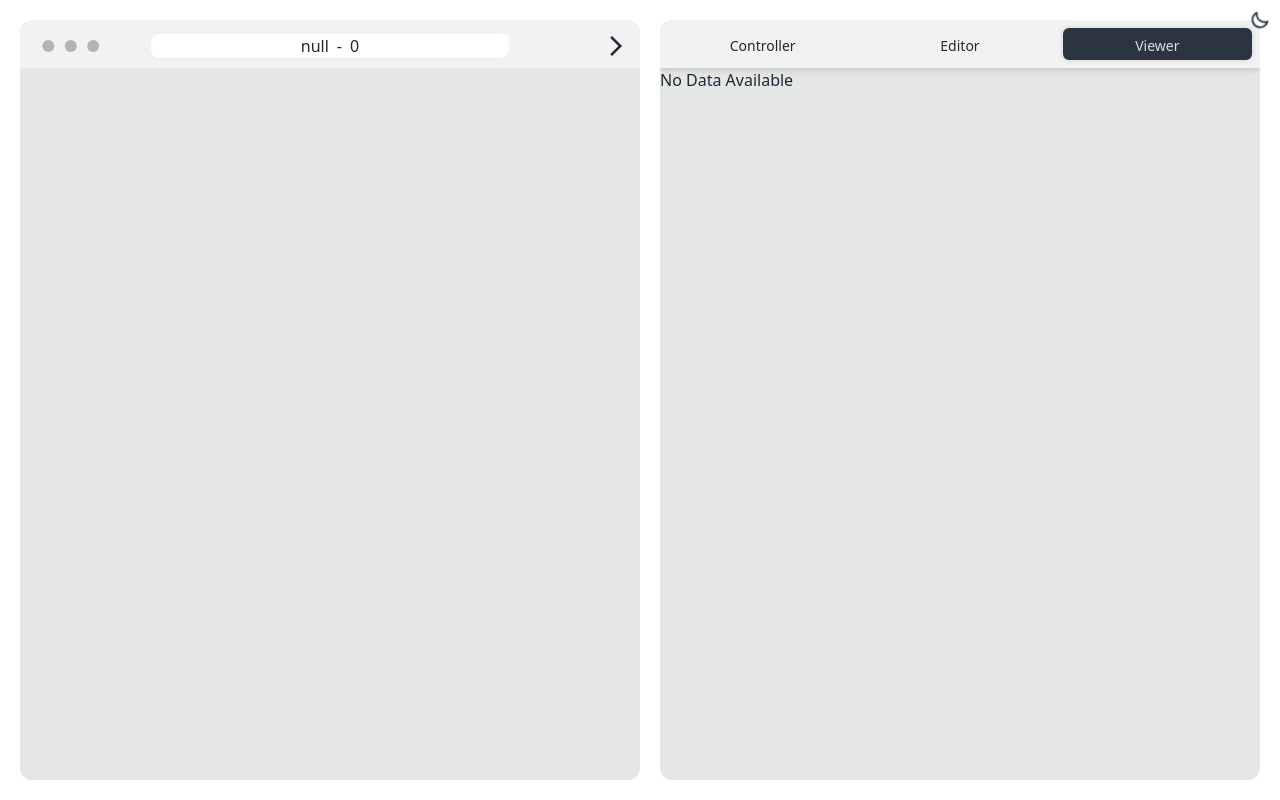
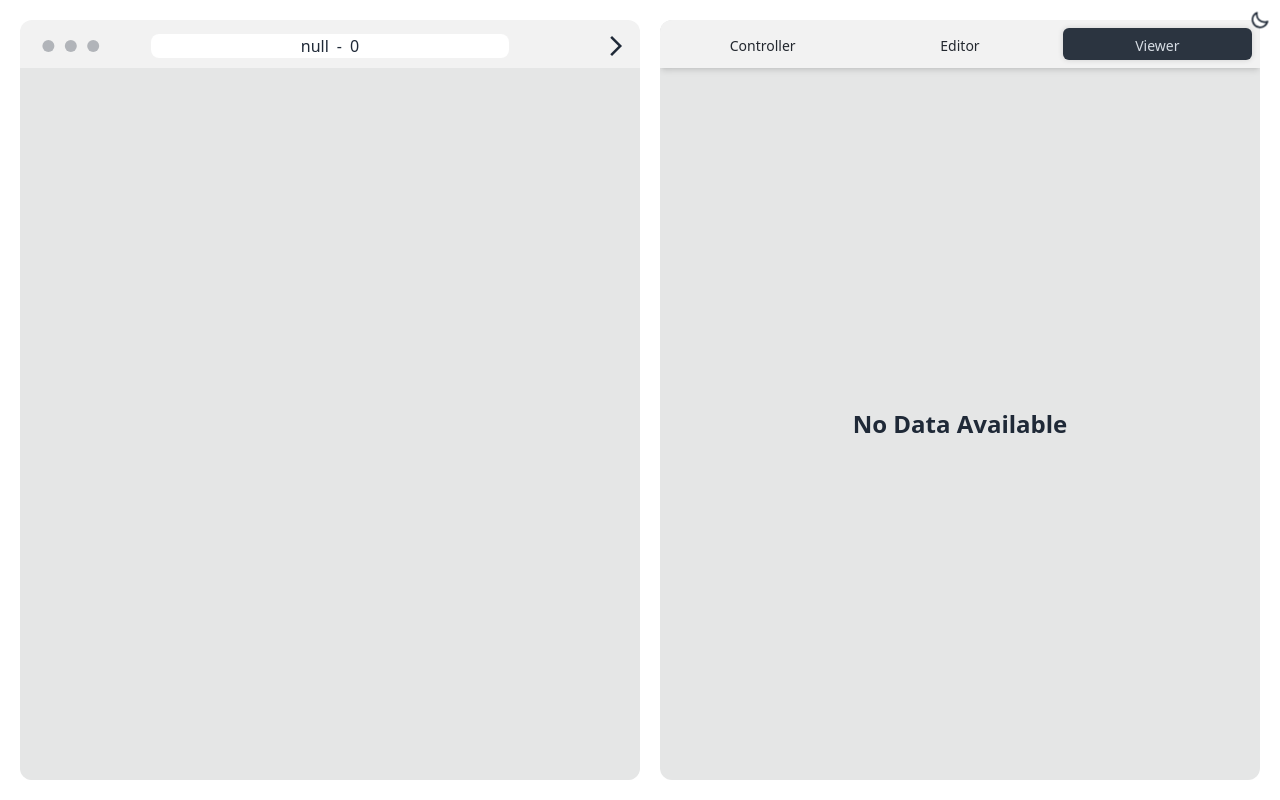
Before and after one commit to johannes-adr/Echtzeitsysteme, a SvelteKit app: page / in a window 1280 px wide. Both pictures are taken after a click on the button "Viewer". Built offline with nearby package versions, Linux system fonts and the light colour scheme.

Commit message:
Viewer fix

```diff
--- a/src/components/Viewer.svelte
+++ b/src/components/Viewer.svelte
@@ -40,12 +40,12 @@
     import { goJsElementClickHandlers, sim } from "$lib/global";
     import type { gojsClickEvent } from "$lib/gojscode";
     import type { SimulationData } from "$lib/nodes";
+    import Centered from "./Centered.svelte";
     import SemaphoreViewer from "./SemaphoreViewer.svelte";
     import ViewerItem from "./ViewerItem.svelte";
 
     let ev: HasSchema<gojsClickEvent> | undefined;
-        $:console.log(ev);
-    ev = { typ: "semaphore",from: "a_1",to: "{\"from\":[\"b_5\",\"a_3\"],\"to\":\"a_1\"}" };
+    $: console.log(ev);
     goJsElementClickHandlers["$$ViewerAdsZgK"] = (evloc) => (ev = evloc);
 
     let immutSimData: SimulationData | undefined;
@@ -62,16 +62,18 @@
 
     $: {
         immutSimData = $activeParseContent;
-        if(currentSimData == undefined){
+        if (currentSimData == undefined) {
             currentSimData = immutSimData;
         }
     }
 </script>
 
 {#if immutSimData == undefined || currentSimData == undefined}
-    <h1>No Data Available</h1>
+    <Centered>
+        <h1>No Data Available</h1></Centered
+    >
 {:else if ev === undefined}
-    <h1>Select an Element</h1>
+    <Centered><h1>Select an Element</h1></Centered>
 {:else}
     <div class="title">
         <span>{NAMES[ev.typ]}</span>
@@ -84,7 +86,6 @@
     </div>
     {#if ev.typ == "activity"}
         <div class="defgrid [&>*]:bg-base-100 [&>*]:rounded-lg">
-
             <ViewerItem title="Task" icon="account_tree"
                 >{ev.activitName.split("_")[1] ?? "?"}</ViewerItem
             >
@@ -92,49 +93,53 @@
                 >{ev.activitName.split("_")[0]}</ViewerItem
             >
             <ViewerItem title="Priority" icon="priority_high"
-                >{(currentSimData?.priorities[ev.activitName] ?? 0)}</ViewerItem
+                >{currentSimData?.priorities[ev.activitName] ?? 0}</ViewerItem
             >
 
             <ViewerItem
                 title="Cyles"
                 icon="cycle"
                 desc={"of " + (immutSimData?.activities[ev.activitName] ?? "?")}
-                >{currentSimData?.activities[ev.activitName] ??
-                    "?"}</ViewerItem
+                >{currentSimData?.activities[ev.activitName] ?? "?"}</ViewerItem
             >
 
             <ViewerItem title="Active" icon="toggle_on"
                 >{(currentSimData?.activities[ev.activitName] ?? 0) !== 0}</ViewerItem
             >
-
         </div>
     {:else if ev.typ == "mutex"}
         <div class="defgrid [&>*]:bg-base-100 [&>*]:rounded-lg">
-
-                    {#each (immutSimData ?? []).mutexes.find(ex=>
-                            //@ts-ignore
-                            JSON.stringify(ex) == ev.mutexid) ?? [] as actname,num}
-
+            {#each (immutSimData ?? []).mutexes.find((ex) => //@ts-ignore
+                    JSON.stringify(ex) == ev.mutexid) ?? [] as actname, num}
                 <div class=" col-span-2">
-                            <ViewerItem title="Priority {num+1}">
+                    <ViewerItem title="Priority {num + 1}">
                         Task {actname.split("_")[1]} Activity {actname.split("_")[0]}
                     </ViewerItem>
                 </div>
             {/each}
         </div>
     {:else if ev.typ == "semaphore"}
-            <SemaphoreViewer from={ev.from} to={ev.to} bind:currentSimData={currentSimData} bind:immutSimData={immutSimData} />
+        <SemaphoreViewer
+            from={ev.from}
+            to={ev.to}
+            bind:currentSimData
+            bind:immutSimData
+        />
     {/if}
     <span class="bg-base-100"></span>
 {/if}
 
 <style>
+    h1{
+        @apply font-bold text-2xl
+    }
+
     .defgrid {
         @apply grid grid-cols-2 gap-2 m-3;
     }
 
-    .defgrid > *{
-        @apply bg-base-100 rounded-lg
+    .defgrid > * {
+        @apply bg-base-100 rounded-lg;
     }
 
     .title {
```
Lines whose indentation alone changed are shown as unchanged.
